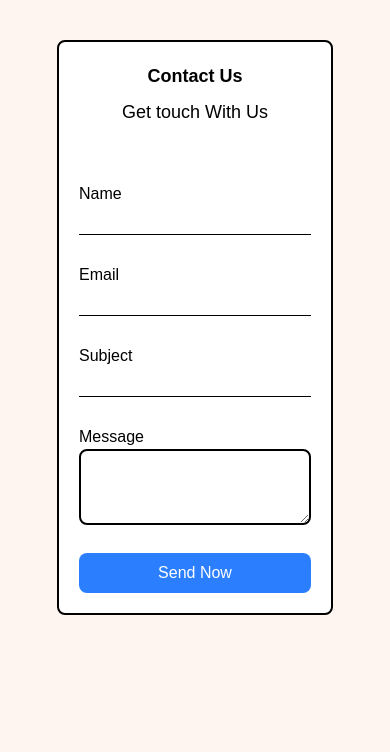
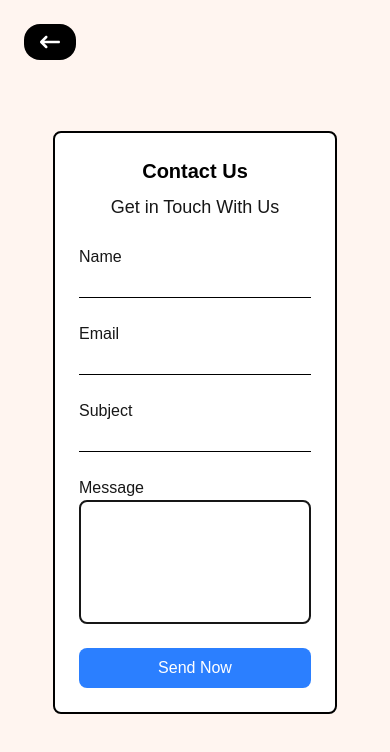
Before and after one commit to Samuel-joseph05/foodie, a Next.js app: page /contact in a window 390 px wide. Shown: the top 752 px of the page. Built offline with nearby package versions, Linux system fonts and the light colour scheme.

Commit message:
feat: enhance Contact Us page with back navigation and improved layout

```diff
--- a/src/app/contact/page.jsx
+++ b/src/app/contact/page.jsx
@@ -1,39 +1,73 @@
+"use client";
+
+import { FaArrowLeftLong } from "react-icons/fa6";
+import { useRouter } from "next/navigation";
+
 export default function Contact() {
+  const router = useRouter();
+
+  const back = () => {
+    router.push("/");
+  };
+
   return (
-    <section>
-      <div className="flex justify-center mt-10 lg:pt-5 ">
-        <div className=" bg-white border-2 border-black lg:w-[400] lg:h-[550] sm:w-[400] sm:h-[500] rounded-lg p-5 ">
-          <div className="text-black">
-            <form action="" method="post" className="flex flex-col gap-7 md:gap-5 ">
-                <div className="text-center" >
-<h2 className="text-black font-bold md:text-3xl text-lg">Contact Us</h2>
-    <h3 className="text-lg mt-2">Get touch With Us</h3>
+    <section className="relative min-h-screen flex items-center justify-center p-4">
+      <button
+        onClick={back}
+        className="absolute top-6 left-6 flex items-center gap-2 bg-black text-white px-4 py-2 rounded-2xl hover:opacity-80"
+      >
+        <FaArrowLeftLong className="h-5 w-5" />
+      </button>
+
+      <div className="bg-white border-2 border-black lg:w-[400px] lg:h-[580px] sm:w-[400px] sm:h-[570px] rounded-lg p-6">
+        <form className="flex flex-col gap-6">
+          <div className="text-center">
+            <h2 className="text-black font-bold md:text-3xl text-xl">
+              Contact Us
+            </h2>
+            <p className="text-lg mt-2">Get in Touch With Us</p>
           </div>
-                <div>
 
-                </div>
           <div className="flex flex-col">
             <label htmlFor="name">Name</label>
-                <input type="text"  className="bg-transparent border-b border-black outline-none text-black text-lg"/>
+            <input
+              id="name"
+              type="text"
+              className="bg-transparent border-b border-black outline-none text-black text-lg"
+            />
           </div>
+
           <div className="flex flex-col">
-                <label htmlFor="name">Email</label>
-                <input type="email" className="bg-transparent border-b border-black outline-none text-black text-lg" />
+            <label htmlFor="email">Email</label>
+            <input
+              id="email"
+              type="email"
+              className="bg-transparent border-b border-black outline-none text-black text-lg"
+            />
           </div>
+
           <div className="flex flex-col">
             <label htmlFor="subject">Subject</label>
-                <input type="text" className="bg-transparent border-b border-black outline-none text-black text-lg" />
+            <input
+              id="subject"
+              type="text"
+              className="bg-transparent border-b border-black outline-none text-black text-lg"
+            />
           </div>
-              <div className="flex flex-col ">
+
+          <div className="flex flex-col">
             <label htmlFor="message">Message</label>
-                <textarea name="" id="" cols="10" className="p-3 border-2 outline-none rounded-lg  "></textarea>
+            <textarea
+              id="message"
+              className="p-3 border-2 outline-none rounded-lg resize-none"
+              rows={4}
+            ></textarea>
           </div>
-              <div className=" flex  flex-col lg:mt-5">
-                <button className=" rounded-lg  py-2  bg-blue-500 hover:bg-blue-700 text-white">Send Now</button>
-              </div>
+
+          <button className="rounded-lg py-2 bg-blue-500 hover:bg-blue-700 text-white cursor-pointer">
+            Send Now
+          </button>
         </form>
-          </div>
-        </div>
       </div>
     </section>
   );
```
Lines whose indentation alone changed are shown as unchanged.
